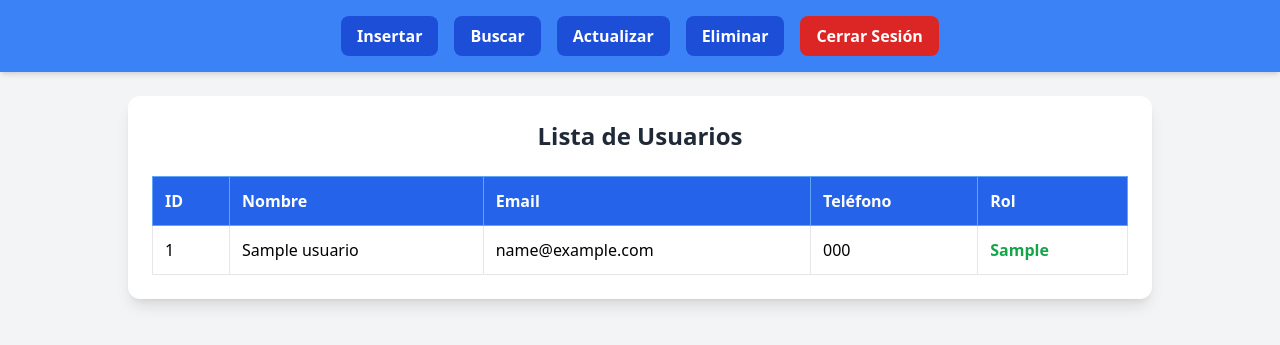
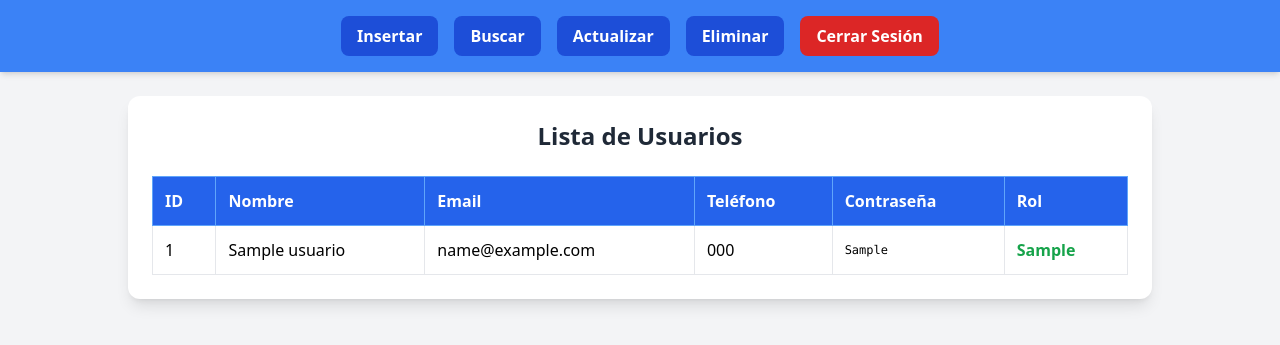
Before and after one commit to oariasbalderrama-bot/Proyecto-Final-DFF-PW, a PHP site: page /CRUD.php in a window 1280 px wide. Shown: the top 345 px of the page. Run offline with PHP 8.4, Linux system fonts and the light colour scheme; the visitor is signed in with stand-in values (Sample User, id 1); tables that the repository leaves empty or names only in its code hold one stand-in row (values such as "Sample post"); some libraries are stand-ins or nearby versions.

Commit message:
Update CRUD.php

```diff
--- a/CRUD.php
+++ b/CRUD.php
@@ -29,6 +29,7 @@ $datos_lista = null;
 
 /*Buscar usuario*/
 function buscar($con, $id) {
+    // Se añade 'contrasena' a la búsqueda para actualizar y eliminar
     $stmt = $con->prepare("SELECT * FROM usuarios WHERE id = ?");
     $stmt->bind_param("i", $id);
     $stmt->execute();
@@ -42,15 +43,19 @@ if (isset($_POST['crear'])) {
     $nombre = $_POST['nombre'];
     $email = $_POST['email'];
     $telefono = $_POST['telefono'];
+    // CAMBIO: Se captura la contraseña ingresada por el administrador
+    $contrasena = $_POST['contrasena'];
 
-    $contrasena_default = 'password';
+    // $contrasena_default se elimina
     $rol_default = 'usuario';
 
     $stmt = $con->prepare("INSERT INTO usuarios (nombre, email, telefono, contrasena, rol) VALUES (?, ?, ?, ?, ?)");
-    $stmt->bind_param("sssss", $nombre, $email, $telefono, $contrasena_default, $rol_default);
+    // CAMBIO: Se usa $contrasena en bind_param
+    $stmt->bind_param("sssss", $nombre, $email, $telefono, $contrasena, $rol_default);
 
     if ($stmt->execute()) {
-        $mensaje = "Usuario registrado correctamente con rol 'usuario' (contraseña: password).";
+        // CAMBIO: Mensaje indica la contraseña ingresada
+        $mensaje = "Usuario registrado correctamente con rol 'usuario' (contraseña: " . htmlspecialchars($contrasena) . ").";
     } else {
         $mensaje = "Error al registrar: " . $stmt->error;
     }
@@ -139,8 +144,8 @@ if ($mensaje) {
     echo "<p class='p-3 rounded-lg bg-green-100 border-l-4 border-green-500 text-green-700 font-semibold mb-6'>" . $mensaje . "</p>";
 }
 
-//Cargar la lista de usuarios
-$datos_lista = $con->query("SELECT id, nombre, email, telefono, rol FROM usuarios ORDER BY id DESC");
+// CAMBIO: Se añade 'contrasena' a la consulta SELECT para listarla
+$datos_lista = $con->query("SELECT id, nombre, email, telefono, contrasena, rol FROM usuarios ORDER BY id DESC");
 ?>
 
 <div id="crear" class="tarjeta bg-white p-6 rounded-xl shadow-lg mb-6 hidden">
@@ -149,6 +154,7 @@ $datos_lista = $con->query("SELECT id, nombre, email, telefono, rol FROM usuario
         <input type="text" name="nombre" placeholder="Nombre" required class="p-3 border border-gray-300 rounded-lg focus:ring-blue-500 focus:border-blue-500">
         <input type="email" name="email" placeholder="Email" required class="p-3 border border-gray-300 rounded-lg focus:ring-blue-500 focus:border-blue-500">
         <input type="text" name="telefono" placeholder="Teléfono" required class="p-3 border border-gray-300 rounded-lg focus:ring-blue-500 focus:border-blue-500">
+        <input type="text" name="contrasena" placeholder="Contraseña para el usuario" required class="p-3 border border-gray-300 rounded-lg focus:ring-blue-500 focus:border-blue-500">
         <input type="submit" name="crear" value="Registrar" class="bg-blue-600 text-white p-3 rounded-lg font-bold cursor-pointer hover:bg-blue-700 transition duration-150">
     </form>
 </div>
@@ -166,6 +172,7 @@ $datos_lista = $con->query("SELECT id, nombre, email, telefono, rol FROM usuario
         <p class="mb-2"><b>Nombre:</b> <?=htmlspecialchars($buscado['nombre'])?></p>
         <p class="mb-2"><b>Email:</b> <?=htmlspecialchars($buscado['email'])?></p>
         <p class="mb-2"><b>Teléfono:</b> <?=htmlspecialchars($buscado['telefono'])?></p>
+        <p class="mb-2"><b>Contraseña:</b> <?=htmlspecialchars($buscado['contrasena'])?></p>
         <p class="mb-2"><b>Rol:</b> <?=htmlspecialchars($buscado['rol'])?></p>
     </div>
     <?php endif; ?>
@@ -219,6 +226,7 @@ $datos_lista = $con->query("SELECT id, nombre, email, telefono, rol FROM usuario
                 <th class="border border-blue-400 p-3 text-left">Nombre</th>
                 <th class="border border-blue-400 p-3 text-left">Email</th>
                 <th class="border border-blue-400 p-3 text-left">Teléfono</th>
+                <th class="border border-blue-400 p-3 text-left">Contraseña</th>
                 <th class="border border-blue-400 p-3 text-left">Rol</th>
             </tr>
         </thead>
@@ -231,11 +239,12 @@ $datos_lista = $con->query("SELECT id, nombre, email, telefono, rol FROM usuario
                     <td class="border border-gray-200 p-3"><?=htmlspecialchars($usuario['nombre'])?></td>
                     <td class="border border-gray-200 p-3"><?=htmlspecialchars($usuario['email'])?></td>
                     <td class="border border-gray-200 p-3"><?=htmlspecialchars($usuario['telefono'])?></td>
+                    <td class="border border-gray-200 p-3 font-mono text-xs"><?=htmlspecialchars($usuario['contrasena'])?></td>
                     <td class="border border-gray-200 p-3 font-semibold <?=($usuario['rol'] == 'administrador' ? 'text-red-500' : 'text-green-600')?>"><?=htmlspecialchars($usuario['rol'])?></td>
                 </tr>
             <?php endwhile;
             else: ?>
-            <tr><td colspan='5' class='border border-gray-200 p-3 text-center text-gray-500'>Sin datos de usuarios en la base de datos.</td></tr>
+            <tr><td colspan='6' class='border border-gray-200 p-3 text-center text-gray-500'>Sin datos de usuarios en la base de datos.</td></tr>
         <?php endif; ?>
         <?php
         //Cierra la conexión al final de la renderización de datos
```
